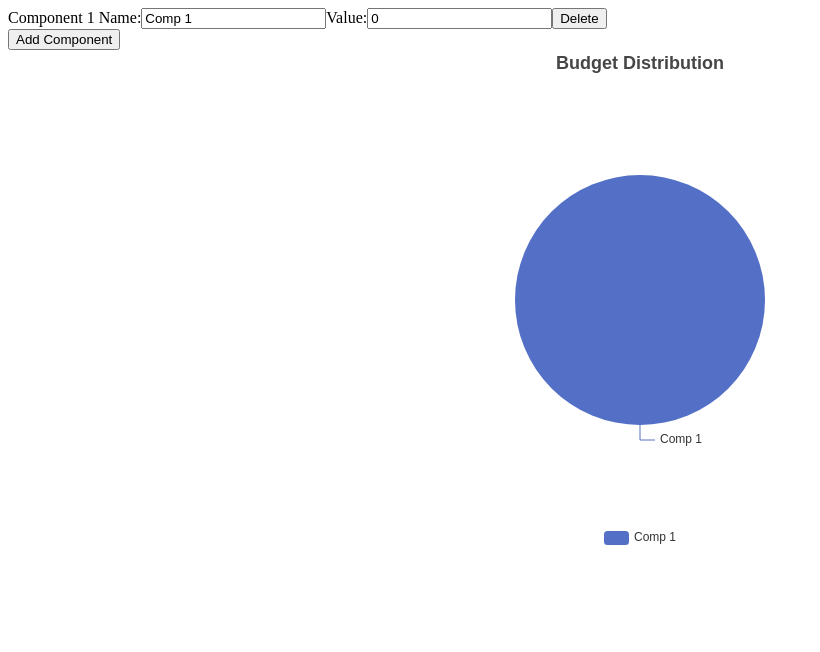
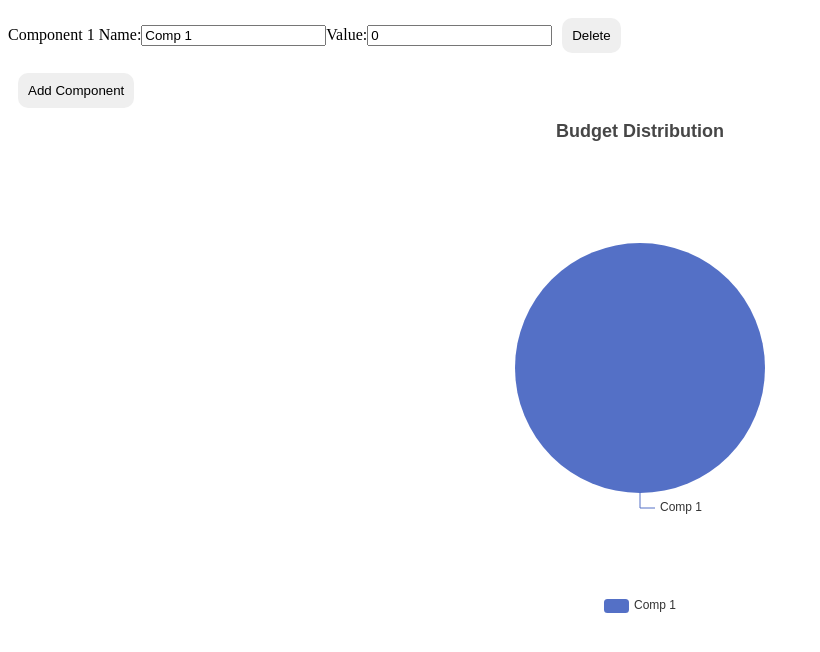
Before and after one commit to Zayan-dev/graphs, a React (Vite) app: page /piechart in a window 1280 px wide. Both pictures are taken after a click on the button "Add Component". Shown: the top 652 px of the page, without its empty margins (0-820 px from the left). Built offline with nearby package versions, Linux system fonts and the light colour scheme.

Commit message:
pieChart updated

```diff
--- a/src/components/Barchart.jsx
+++ b/src/components/Barchart.jsx
@@ -36,7 +36,7 @@ const Barchart = (props) => {
           type: 'category',
           nameLocation: 'middle',
           nameTextStyle: { padding: 60, fontSize: 20 },
-          data: ['Initial point','low', 'very low', 'medium', 'high', 'very high']
+          data: ['Initial point','very low', 'low', 'medium', 'high', 'very high']
         }
       ],
       series: [
--- a/src/components/Piechart.jsx
+++ b/src/components/Piechart.jsx
@@ -88,10 +88,10 @@ const Piechart = () => {
               onChange={(e) => handleValueChange(index, e.target.value)}
             />
           </label>
-          <button onClick={() => handleDeleteComponent(index)}>Delete</button>
+          <button style={{ border: 'none', padding: '10px', borderRadius: '10px', cursor: 'pointer', margin: '10px' }} onClick={() => handleDeleteComponent(index)}>Delete</button>
         </div>
       ))}
-      <button onClick={handleAddComponent}>Add Component</button>
+      <button style={{ border: 'none', padding: '10px', borderRadius: '10px', cursor: 'pointer', margin: '10px' }} onClick={handleAddComponent}>Add Component</button>
       <div id="piechart" style={{ width: '100%', height: '500px' }}></div>
     </div>
   );
```
